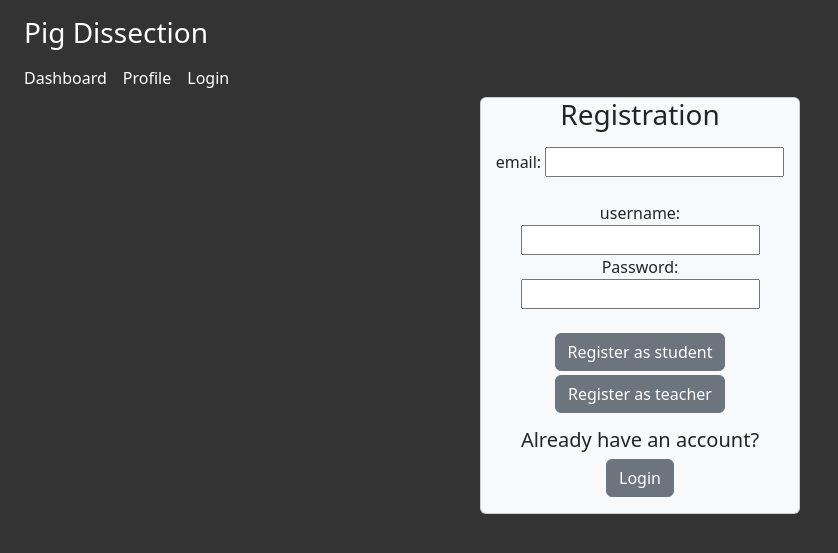
After one commit to magicman8106/VR_Group_Project, a Flask app: page /register in a window 1280 px wide. The commit adds this page. Shown: the top 553 px of the page, without its empty margins (0-838 px from the left). Run offline with Flask 3, Linux system fonts and the light colour scheme.

Commit message:
added registration route, spiced up login page

```diff
--- a/web/app.py
+++ b/web/app.py
@@ -43,7 +43,9 @@ def login():
             return render_template('login.html', error='Invalid username or password')
     return render_template('login.html')
 
-
+@app.route('/register')
+def register():
+    return render_template('register.html')
 @app.route('/dashboard')
 def dashboard():
     if 'role' not in session:
--- a/web/templates/base.html
+++ b/web/templates/base.html
@@ -1,23 +1,40 @@
 <!DOCTYPE html>
 <html>
     <head>
+        <meta charset="UTF-8">
+        <meta name="viewport" content="width=device-width, initial-scale=1.0">
         <link href="https://cdn.jsdelivr.net/npm/bootstrap@5.2.3/dist/css/bootstrap.min.css" rel="stylesheet" integrity="sha384-rbsA2VBKQhggwzxH7pPCaAqO46MgnOM80zW1RWuH61DGLwZJEdK2Kadq2F9CUG65" crossorigin="anonymous">
     </head>
+    <style>
+        body{
+            background-color: #333;
+            color: white;
+        }
+        p{
+            font-size: 20px;
+        }
+        #myContainer{
+            height: 50vh;
+        }
+    </style>
     <body >
         <div class="cover-container d-flex w-100 h-100 p-3 mx-auto flex-column">
             <header class="masthead mb-auto">
                 <div class="inner justify-content-start">
-                    <h3 class="masthead-brand ">VR Pig Dissection</h3>
+                    <h3 class="masthead-brand "><a href="/" class="nav-link px-2 text-white">Pig Dissection</a></h3>
                     <nav class="nav nav-masthead justify-content-start">
-                        <a href="/pig-part-1" class="nav-link px-2 text-white">Home</a>
-                        <a href="/pig-part-2" class="nav-link px-2 text-white">Settings</a>
+                        <a href="/pig-part-1" class="nav-link px-2 text-white">Dashboard</a>
+                        <a href="/pig-part-2" class="nav-link px-2 text-white">Profile</a>
                         <a href="/login" class="nav-link px-2 text-white">Login</a>
                     </nav>
                 </div>
             </header>
         </div>
-        {% block content%}
-        {%endblock%}
+        <div class="cover-container d-flex w-100 p-3 mx-auto flex-column justify-content-center h-100vh " id="myContainer">
+
+            {% block content%}
+            {%endblock%}
+        </div>
         <script src="https://cdn.jsdelivr.net/npm/bootstrap@5.2.3/dist/js/bootstrap.bundle.min.js" integrity="sha384-kenU1KFdBIe4zVF0s0G1M5b4hcpxyD9F7jL+jjXkk+Q2h455rYXK/7HAuoJl+0I4" crossorigin="anonymous"></script>
 
     </body>
--- /dev/null
+++ b/web/templates/register.html
@@ -0,0 +1,35 @@
+{%extends "base.html"%}
+{% block content %}
+<style>
+
+</style>
+<head>
+    <title>Registration</title>
+</head>
+<body>
+    <main role="main" class="d-flex inner-cover text-center justify-content-center">
+        <div class="card bg-light mb-3 text-dark text-align-center text-center" style="width: 20rem;">
+            {% if error %}
+                <p style="color: red;">{{ error }}</p>
+            {% endif %}
+            <form action="/login" method="post" class="form-signin">
+                <h1 class="h3 mb-3 font-weight-normal">Registration</h1>
+
+                <label for="email" class="sr-only">email:</label>
+                <input type="text" id="email" name="email" required><br><br>
+
+                <label for="username" class="sr-only">username:</label>
+                <input type="text" id="username" name="username" required>
+
+                <label for="password" class="sr-only">Password:</label>
+                <input type="password" id="password" name="password" required><br><br>
+
+                <button type="submit" class="btn btn-md btn-secondary btn-block mb-1">Register as student</button>
+                <button type="submit" class="btn btn-md btn-secondary btn-block mb-1">Register as teacher</button>
+            </form>
+            <p class="md mb-1 mt-2">Already have an account?</p>
+            <p class="md"><a href="" class="btn btn-md btn-secondary">Login</a></p>
+        </div>
+    </main>
+</body>
+{%endblock%}
```
Also changed, not shown: web/templates/landing_page.html (+8 -13 lines), web/templates/login.html (+19 -8 lines).
